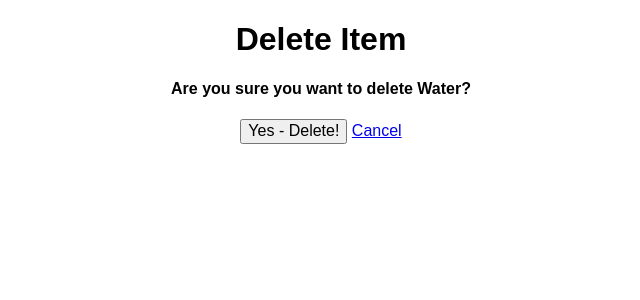
After one commit to rsraj9980/project3assessment, a Django app: page /items/15/delete/ in a window 1280 px wide. The commit adds this page. Shown: the top 300 px of the page, without its empty margins (319-959 px from the left). Run offline with Django 3.2, Linux system fonts and the light colour scheme; data comes from the database, SQL or seed files in the repository; both versions use the stored data as it was after the commit; some libraries are stand-ins or nearby versions.

Commit message:
Complete Step 3.4 and delete confirmation

```diff
--- a/main_app/static/css/style.css
+++ b/main_app/static/css/style.css
@@ -6,7 +6,7 @@ table {
     margin: 2rem auto;
 }
 
-table button {
+table a {
     color: red;
     text-decoration: none;
 }
--- /dev/null
+++ b/main_app/templates/main_app/item_confirm_delete.html
@@ -0,0 +1,24 @@
+{% load static %}
+
+<!DOCTYPE html>
+<html lang="en">
+<head>
+    <meta charset="UTF-8">
+    <meta http-equiv="X-UA-Compatible" content="IE=edge">
+    <meta name="viewport" content="width=device-width, initial-scale=1.0">
+    <link rel="stylesheet" type="text/css" href="{% static 'css/style.css' %}">
+    <link rel="stylesheet" href="https://unpkg.com/purecss@1.0.1/build/pure-min.css">
+    <title>WishList</title>
+</head>
+<body>
+    <h1>Delete Item</h1>
+
+    <h4>Are you sure you want to delete <span class="teal-text">{{ object.description }}</span>?</h4>
+
+    <form action="" method="POST">
+      {% csrf_token %}
+      <input type="submit" value="Yes - Delete!" class="btn">
+      <a href="{% url 'item_list' %}">Cancel</a>
+    </form>
+</body>
+</html>
--- a/main_app/templates/main_app/item_list.html
+++ b/main_app/templates/main_app/item_list.html
@@ -26,10 +26,7 @@
                         {{ item.description }}
                     </td>
                     <td>
-                        <form action="{% url 'item_delete' item.id %}" method="POST">
-                            {% csrf_token %}
-                            <button type="submit">X</button>
-                          </form>
+                        <a href="{% url 'item_delete' item.id %}">X</a>
                     </td>
                 </tr>
                 {% empty %}
```
Also changed, not shown: db.sqlite3.
